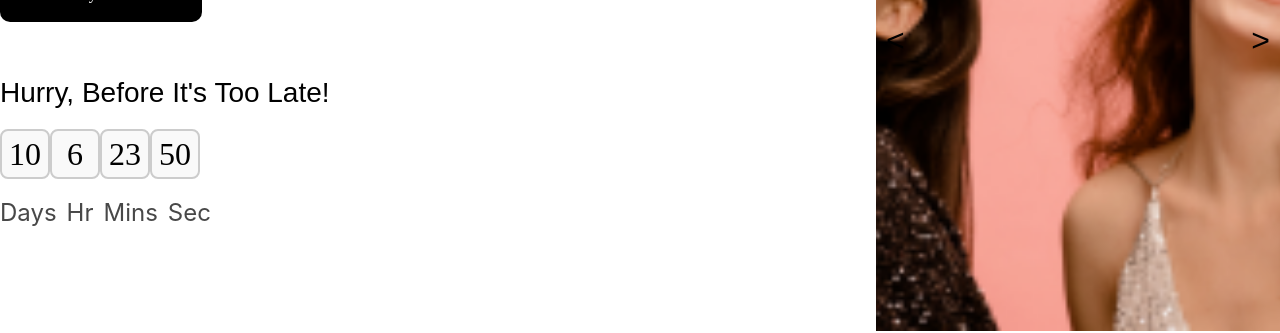
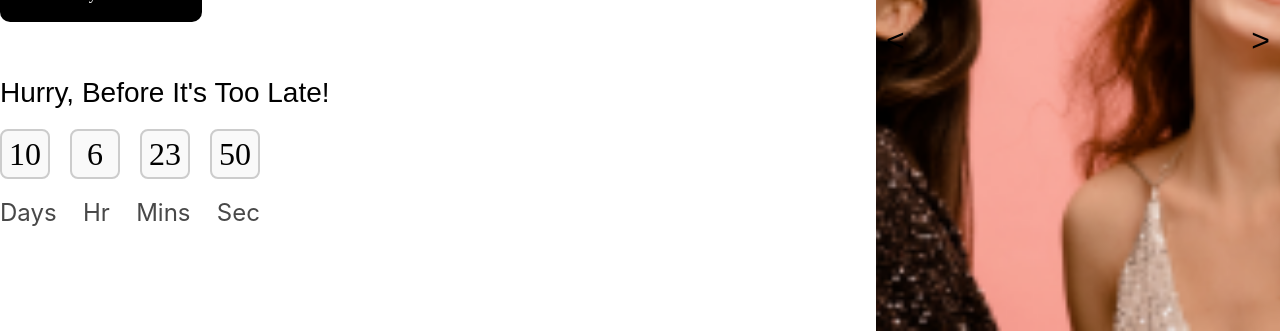
Before and after one commit to VaheM27/project_team_one, a React (Create React App) app: page / in a window 1280 px wide. Shown: the part 1360-1693 px from the top of the page. Built offline with nearby package versions, Linux system fonts and the light colour scheme.

Commit message:
sccs update

```diff
--- a/src/components/Section2/DealSection.module.scss
+++ b/src/components/Section2/DealSection.module.scss
@@ -70,6 +70,8 @@
   display: flex;
   justify-content: space-between;
   column-gap: 10px;
+  max-width: 260px;
+  width: 100%;
 
   p {
     font-size: 24px;
--- a/src/components/Section2/Timer.module.scss
+++ b/src/components/Section2/Timer.module.scss
@@ -1,6 +1,6 @@
 .timerContainer {
   display: flex;
-  justify-content: space-around;
+  column-gap: 20px;
   align-items: center;
   max-width: 1280px;
 }
```
Also changed, not shown: 1 other file (tests, documents, lock files or other folders).
